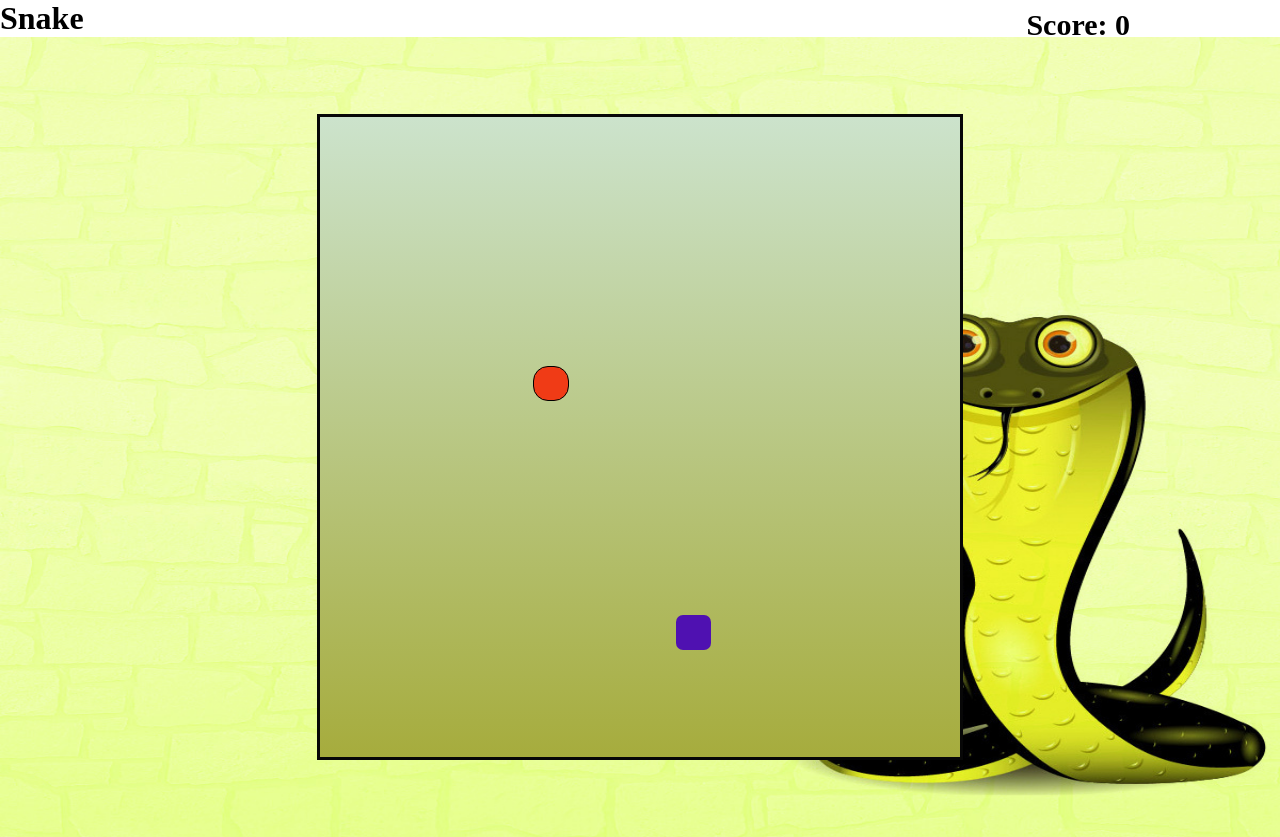
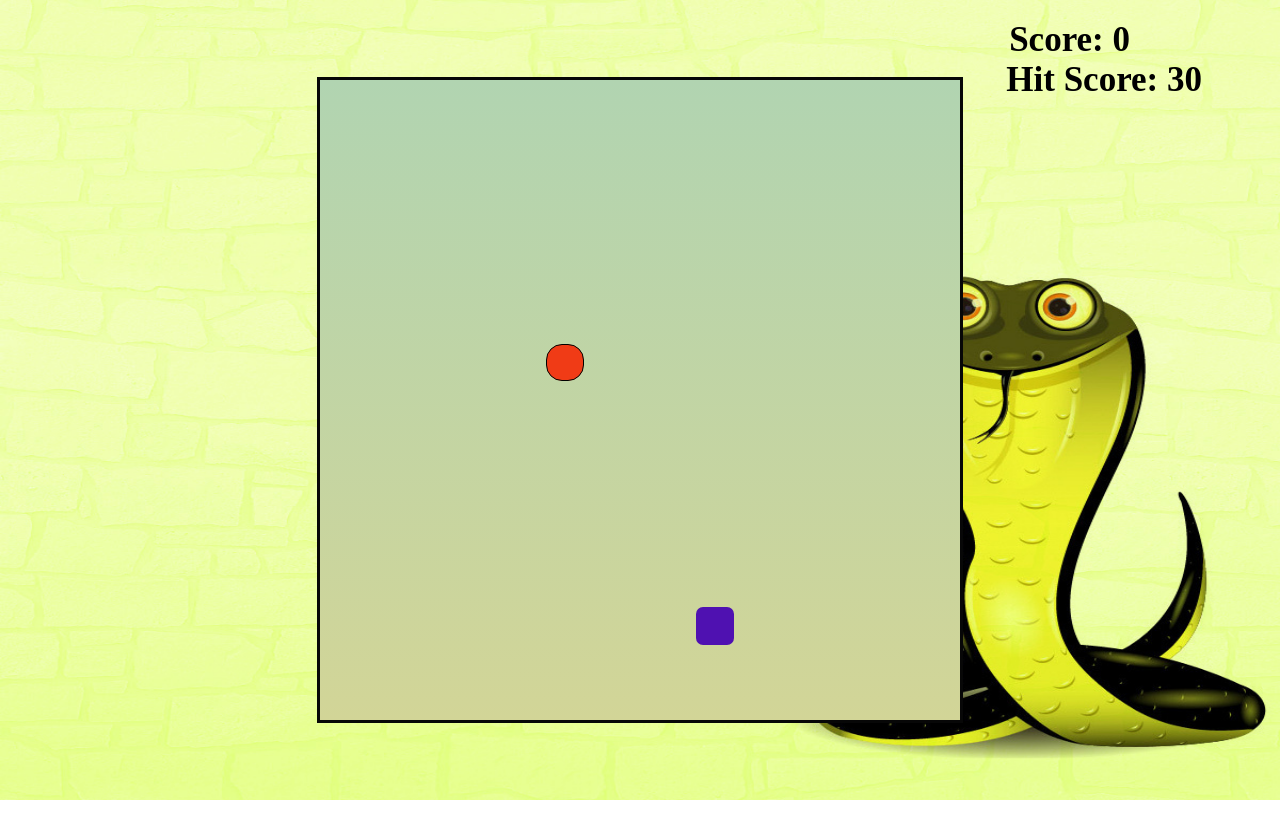
Before and after one commit to Sunakshi09/Snake-Game-1, a plain HTML site: page index.html in a window 1280 px wide. After the commit the page ends 800 px from the top, so only its background shows below. Drawn offline with Linux system fonts and the light colour scheme.

Commit message:
update score

```diff
--- a/index.html
+++ b/index.html
@@ -8,10 +8,10 @@
     <link rel="stylesheet" href="style.css" />
   </head>
   <body>
-    <h1>Snake</h1>
     <div class="body">
       <div id="Snake"></div>
-      <div id="score">Score: 0</div>
+      <div id="scoreBox">Score: 0</div>
+      <div id="hitscoreBox">Hit Score: 30</div>
       <div id="board"></div>
     </div>
   <script src="js/index.js"></script>
--- a/js/index.js
+++ b/js/index.js
@@ -28,12 +28,11 @@ function isCollision(snake) {
       return true;
     }
   }
-
   //if snake hit by the wall
   if (
-    snake[0].x >= 18 ||
+    snake[0].x >= 17 ||
     snake[0].x <= 0 ||
-    snake[0].y >= 18 ||
+    snake[0].y >= 17 ||
     snake[0].y <= 0
   ) {
     return true;
@@ -58,7 +57,7 @@ function gameEngine() {
   if (snakeArr[0].y === food.y && snakeArr[0].x === food.x) {
     foodSound.play();
     score += 1;
-    score, (innerHTML = "Score: " + score);
+    scoreBox.innerHTML = "Score: " + score;
     snakeArr.unshift({
       x: snakeArr[0].x + inputDir.x,
       y: snakeArr[0].y + inputDir.y,
--- a/style.css
+++ b/style.css
@@ -11,26 +11,33 @@
   justify-content: center;
   align-items: center;
 }
-#score {
-  font-size: 30px;
+#scoreBox {
+  font-size: 35px;
   font-weight: bold;
   color: black;
   position: absolute;
-  top: 8px;
+  top: 20px;
   right: 150px;
 }
 
-
+#hitscoreBox {
+  font-size: 35px;
+  font-weight: bold;
+  color: black;
+  position: absolute;
+  top: 60px;
+  right: 78px;
+}
 
 #board {
-  background: linear-gradient(rgb(204, 227, 204), rgb(166, 172, 61));
+  background: linear-gradient(rgb(177, 212, 177), rgb(210, 213, 151));
   width: 80vmin;
   height: 80vmin;
   border-style: solid;
   border-color: rgb(7, 7, 7);
   display: grid;
-  grid-template-rows: repeat(18, 1fr);
-  grid-template-columns: repeat(18, 1fr);
+  grid-template-rows: repeat(17, 1fr);
+  grid-template-columns: repeat(17, 1fr);
 }
 
 .head {
@@ -39,11 +46,11 @@
 }
 .snake {
   background-color: rgb(215, 11, 234);
-  border: 0.22vmin solid black;
+  border: 0.22vmin solid rgb(219, 228, 130);
   border-radius: 19px;
 }
 .food {
   background-color: rgb(240, 59, 22);
   border: 0.22vmin solid black;
-  border-radius: 15px;
+  border-radius: 16px;
 }
```
Also changed, not shown: 1 other file.
